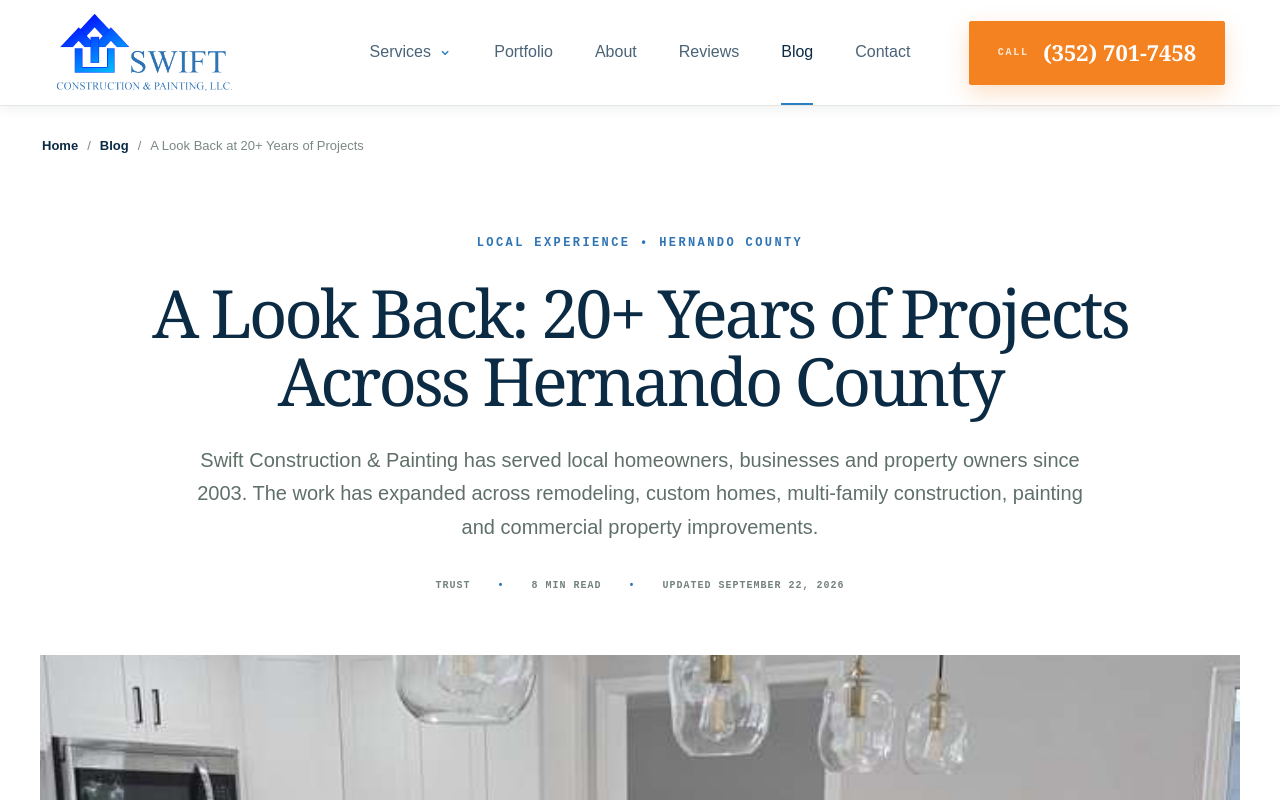
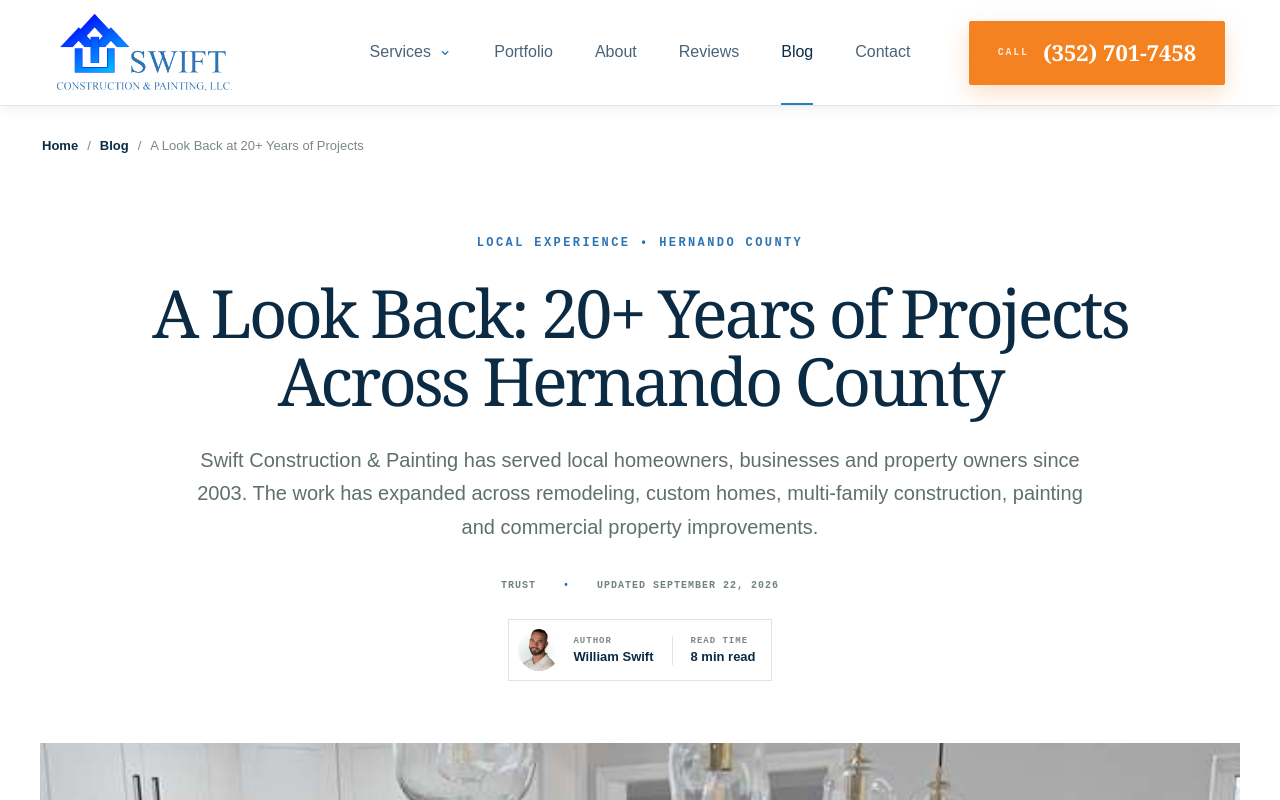
Before and after one commit to stylus1274/swift, a Next.js app: page /blog/20-plus-years-projects-hernando-county in a window 1280 px wide. Shown: the top 800 px of the page. Built offline with nearby package versions, Linux system fonts and the light colour scheme.

Commit message:
Add William Swift author byline to 20-plus-years-projects-hernando-county

```diff
--- a/app/blog/20-plus-years-projects-hernando-county/page.tsx
+++ b/app/blog/20-plus-years-projects-hernando-county/page.tsx
@@ -3,7 +3,12 @@ import SiteFooter from "@/components/SiteFooter";
 
 export default function Page(){return <main className="blog-page article-page"><SiteHeader active="blog"/>
 <nav className="article-breadcrumb" aria-label="Breadcrumb"><a href="/">Home</a><span>/</span><a href="/blog">Blog</a><span>/</span><span>A Look Back at 20+ Years of Projects</span></nav>
-<header className="article-header"><p className="eyebrow">LOCAL EXPERIENCE • HERNANDO COUNTY</p><h1>A Look Back: 20+ Years of Projects Across Hernando County</h1><p className="article-deck">Swift Construction &amp; Painting has served local homeowners, businesses and property owners since 2003. The work has expanded across remodeling, custom homes, multi-family construction, painting and commercial property improvements.</p><div className="article-meta"><span>TRUST</span><span>8 MIN READ</span><span>UPDATED SEPTEMBER 22, 2026</span></div></header>
+<header className="article-header"><p className="eyebrow">LOCAL EXPERIENCE • HERNANDO COUNTY</p><h1>A Look Back: 20+ Years of Projects Across Hernando County</h1><p className="article-deck">Swift Construction &amp; Painting has served local homeowners, businesses and property owners since 2003. The work has expanded across remodeling, custom homes, multi-family construction, painting and commercial property improvements.</p><div className="article-meta"><span>TRUST</span><span>UPDATED SEPTEMBER 22, 2026</span></div>
+      <div className="article-byline">
+        <img className="article-author-avatar" src="/assets/william-swift.jpg" alt="William Swift" />
+        <div className="article-author-copy"><span>Author</span><strong>William Swift</strong></div>
+        <div className="article-read-time"><span>Read Time</span><strong>8 min read</strong></div>
+      </div></header>
 <figure className="article-hero-image"><img src="/assets/projects/spring-hill-whole-home-remodel/kitchen-after.jpg" alt="Completed Swift whole-home remodeling project in Spring Hill, Florida"/><figcaption>Swift&apos;s documented recent work includes remodeling and new construction in Spring Hill and Brooksville.</figcaption></figure>
 <div className="article-shell"><aside className="article-sidebar"><div className="article-contents"><p>Article Contents</p><a href="#quick-answer">Quick Answer</a><a href="#since-2003">Since 2003</a><a href="#work">How the Work Expanded</a><a href="#projects">Recent Project Proof</a><a href="#today">What Swift Prioritizes Today</a></div><div className="article-sidebar-cta"><p>See the Work</p><h2>Review Documented Swift Projects.</h2><a className="button blog-primary" href="/gallery">View Project Gallery</a></div></aside>
 <article className="article-body">
```
